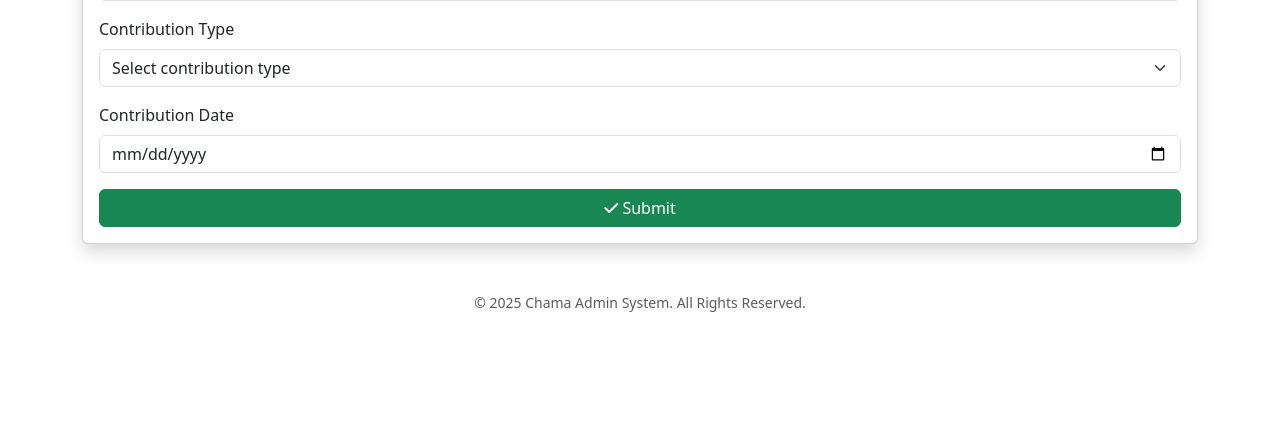
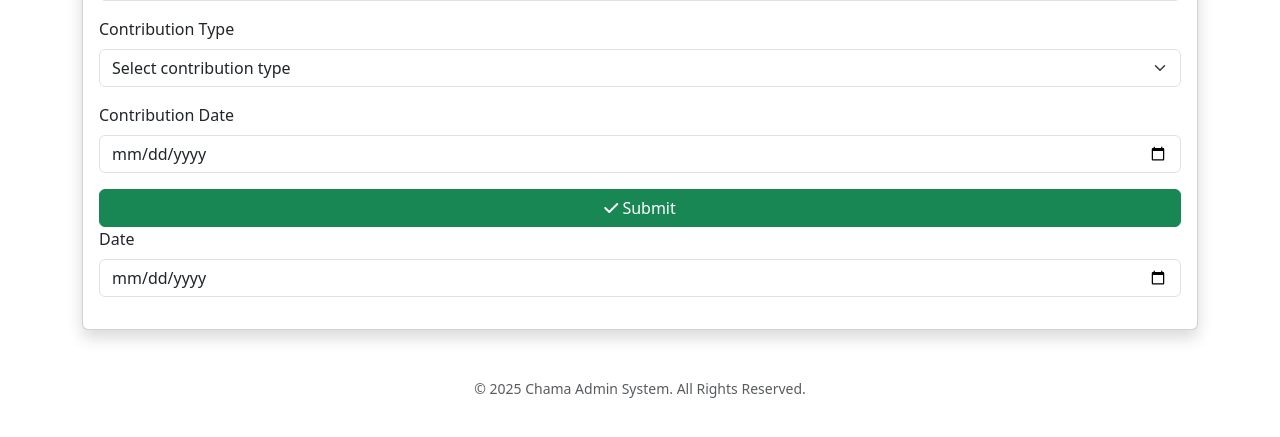
Before and after one commit to mubeakungu/chama-app, a Python web app: template templates/add_contribution.html in a window 1280 px wide. Shown: the part 285-722 px from the top of the page. Run offline with Jinja, Linux system fonts and the light colour scheme; the template is opened without the code that fills it, so the values that code supplies are empty.

Commit message:
Update add_contribution.html

```diff
--- a/templates/add_contribution.html
+++ b/templates/add_contribution.html
@@ -34,6 +34,11 @@
             <div class="d-grid">
                 <button type="submit" class="btn btn-success"><i class="fas fa-check"></i> Submit</button>
             </div>
+            <div class="mb-3">
+                <label class="form-label">Date</label>
+                <input type="date" name="date" class="form-control" required>
+            </div>
+
         </form>
     </div>
 </div>
```
